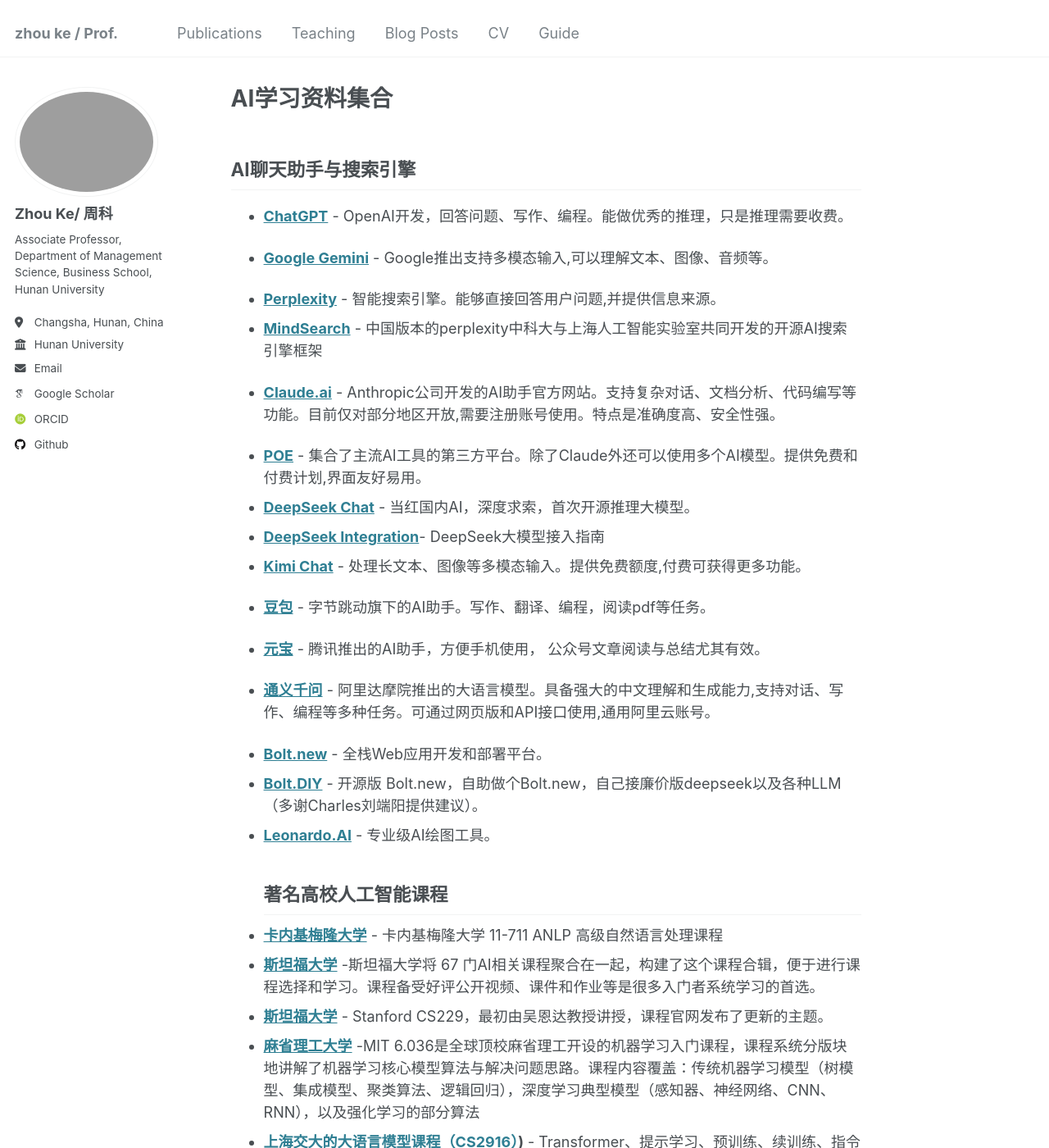
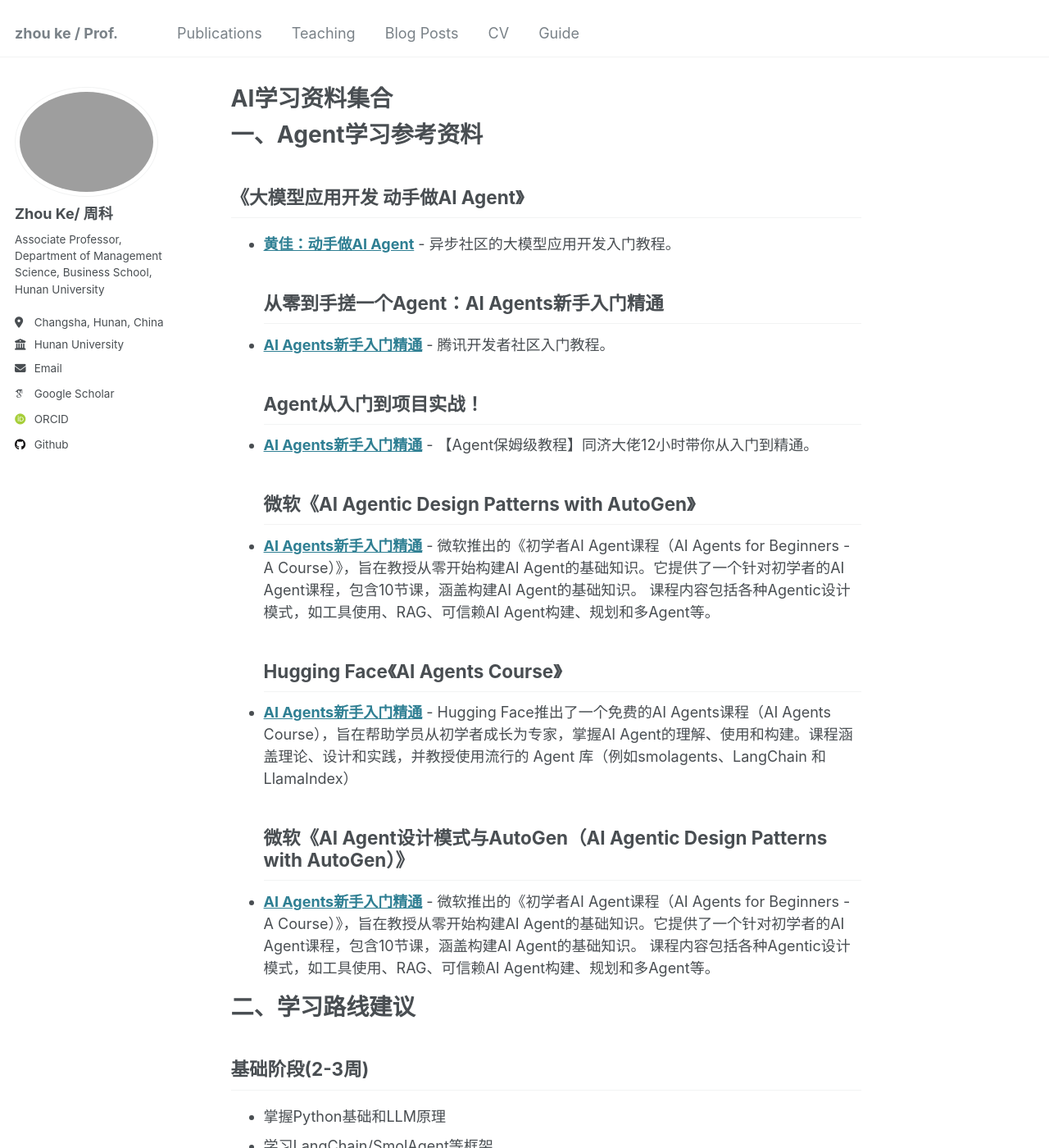
Before and after one commit to hustzhke/hustzhke.github.io, a Jekyll site: the page built from _pages/about.md, in a window 1280 px wide and 1400 px high. Shown: the whole window at 82% size. Built offline with Jekyll 4.4.1, drawn with Linux system fonts in a browser that asks for light colours; some web fonts are replaced; some of the changed text lies outside the part shown.

Commit message:
Update about.md

```diff
--- a/_pages/about.md
+++ b/_pages/about.md
@@ -6,6 +6,39 @@
   - /about/
   - /about.html
 ---
+# 一、Agent学习参考资料
+## 《大模型应用开发 动手做AI Agent》
+* **[黄佳：动手做AI Agent](https://github.com/huangjia2019/ai-agents)** - 异步社区的大模型应用开发入门教程。
+## 从零到手搓一个Agent：AI Agents新手入门精通
+* **[AI Agents新手入门精通](https://cloud.tencent.com/developer/article/2487274)** - 腾讯开发者社区入门教程。
+## Agent从入门到项目实战！
+* **[AI Agents新手入门精通](https://www.bilibili.com/video/BV1zH4y1F71H/?vd_source=45a298dcec13043038a9e006ee72dcb0)** - 【Agent保姆级教程】同济大佬12小时带你从入门到精通。
+## 微软《AI Agentic Design Patterns with AutoGen》
+* **[AI Agents新手入门精通](https://github.com/microsoft/ai-agents-for-beginners/tree/main)** - 微软推出的《初学者AI Agent课程（AI Agents for Beginners - A Course）》，旨在教授从零开始构建AI Agent的基础知识。它提供了一个针对初学者的AI Agent课程，包含10节课，涵盖构建AI Agent的基础知识。 课程内容包括各种Agentic设计模式，如工具使用、RAG、可信赖AI Agent构建、规划和多Agent等。
+## Hugging Face《AI Agents Course》
+* **[AI Agents新手入门精通](https://huggingface.co/learn/agents-course/en/unit0/introduction)** - Hugging Face推出了一个免费的AI Agents课程（AI Agents Course），旨在帮助学员从初学者成长为专家，掌握AI Agent的理解、使用和构建。课程涵盖理论、设计和实践，并教授使用流行的 Agent 库（例如smolagents、LangChain 和LlamaIndex）
+## 微软《AI Agent设计模式与AutoGen（AI Agentic Design Patterns with AutoGen）》
+* **[AI Agents新手入门精通](https://www.deeplearning.ai/short-courses/ai-agentic-design-patterns-with-autogen/?utm_source=www.turingpost.com&utm_medium=referral&utm_campaign=8-free-sources-to-master-building-ai-agents)** - 微软推出的《初学者AI Agent课程（AI Agents for Beginners - A Course）》，旨在教授从零开始构建AI Agent的基础知识。它提供了一个针对初学者的AI Agent课程，包含10节课，涵盖构建AI Agent的基础知识。 课程内容包括各种Agentic设计模式，如工具使用、RAG、可信赖AI Agent构建、规划和多Agent等。
+
+# 二、学习路线建议
+
+## 基础阶段(2-3周)
+- 掌握Python基础和LLM原理
+- 学习LangChain/SmolAgent等框架
+- 完成天气查询/邮件发送等简单Agent开发
+
+## 进阶阶段(4-6周)
+- 实现多Agent协作系统
+- 集成RAG/规划等高级能力
+- 参与Hugging Face社区挑战赛
+
+## 实战阶段(持续)
+- 选择电商/医疗等垂直领域深耕
+- 构建具备自主决策能力的Agent
+- 关注AutoGen等最新框架动态
+
+
+
 
 ## AI聊天助手与搜索引擎
 
```
Also changed, not shown: other parts of _pages/about.md (+1 -1 lines).
